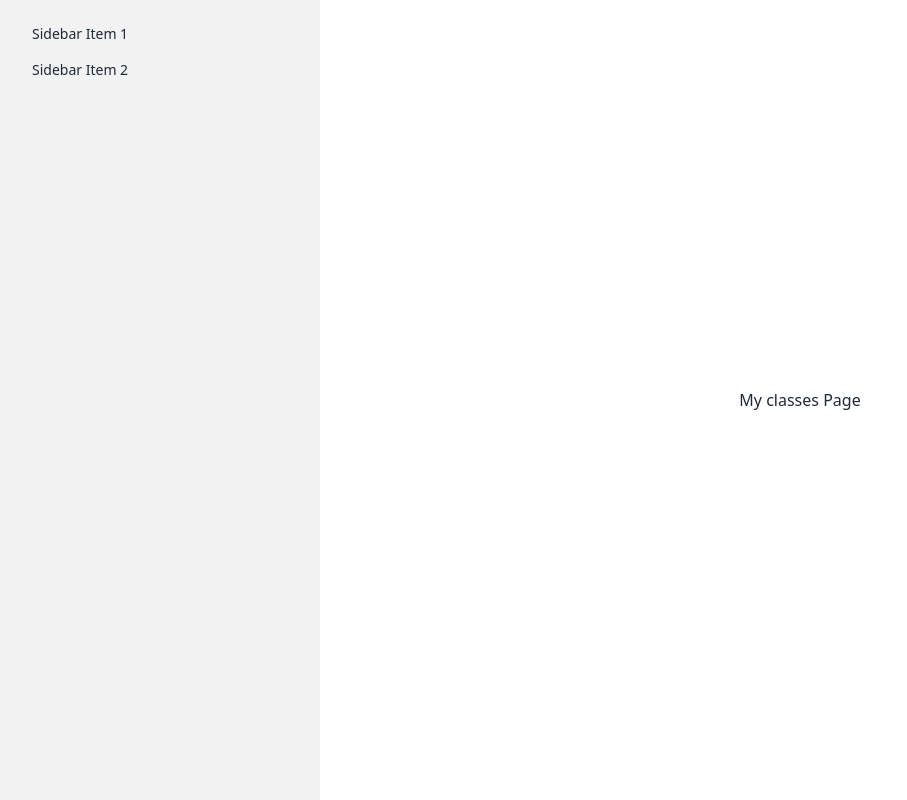
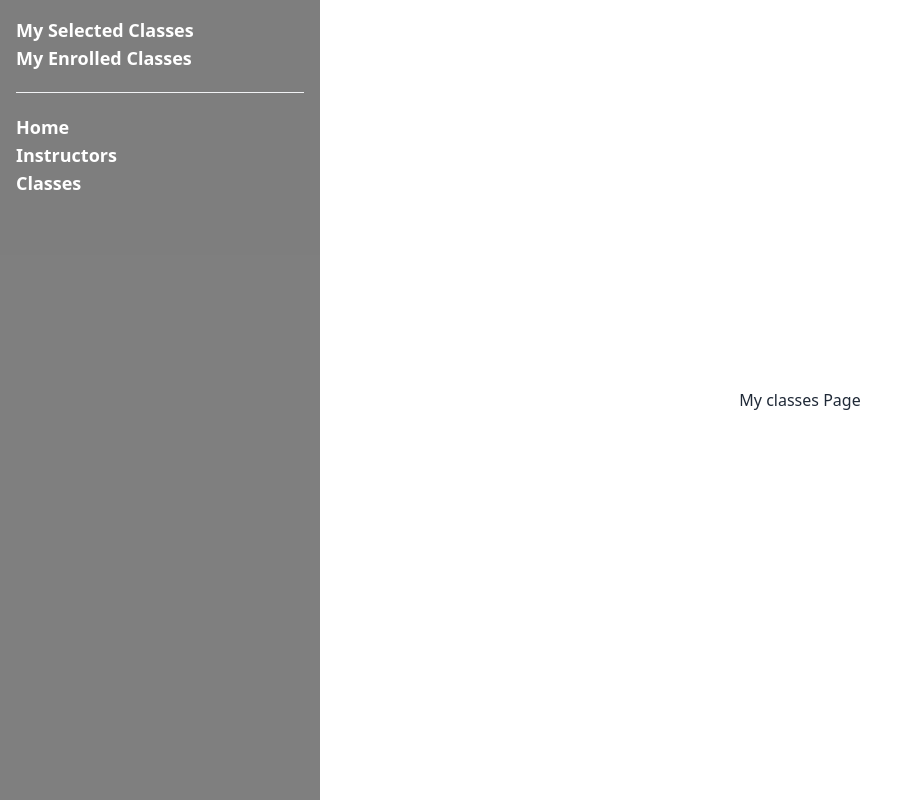
Before and after one commit to yasinarafat9/summer-camp-photography-client-a12, a React (Vite) app: page /dashboard/myclass in a window 1280 px wide. Shown: the whole page, without its empty margins (0-907 px from the left). Built offline with nearby package versions, Linux system fonts and the light colour scheme; no server answers.

Commit message:
added dashboard home links

```diff
--- a/src/Layout/Dashboard.jsx
+++ b/src/Layout/Dashboard.jsx
@@ -1,10 +1,10 @@
-import { Outlet } from "react-router-dom";
+import { NavLink, Outlet } from "react-router-dom";
 
 
 const Dashboard = () => {
     return (
         <div>
-            <div className="drawer lg:drawer-open">
+            <div className="drawer lg:drawer-open ">
                 <input id="my-drawer-2" type="checkbox" className="drawer-toggle" />
                 <div className="drawer-content flex flex-col items-center justify-center">
                     {/* Page content here */}
@@ -14,10 +14,16 @@ const Dashboard = () => {
                 </div>
                 <div className="drawer-side">
                     <label htmlFor="my-drawer-2" className="drawer-overlay"></label>
-                    <ul className="menu p-4 w-80 h-full bg-base-200 text-base-content">
+                    <ul className="menu p-4 w-80 h-full bg-black opacity-50 text-white">
                         {/* Sidebar content here */}
-                        <li><a>Sidebar Item 1</a></li>
-                        <li><a>Sidebar Item 2</a></li>
+                        <NavLink className=' font-semibold text-lg' to='/dashboard/myclass'>My Selected Classes</NavLink>
+                        <NavLink className=' font-semibold text-lg' to='/dashboard/myclass'>My Enrolled Classes</NavLink>
+                        <br />
+                        <hr />
+                        <br />
+                        <NavLink className="font-semibold text-lg" to=''>Home</NavLink>
+                        <NavLink className="font-semibold text-lg" to='/instructors'>Instructors</NavLink>
+                        <NavLink className="font-semibold text-lg" to='/allClasses'>Classes</NavLink>
                     </ul>
 
                 </div>
```
